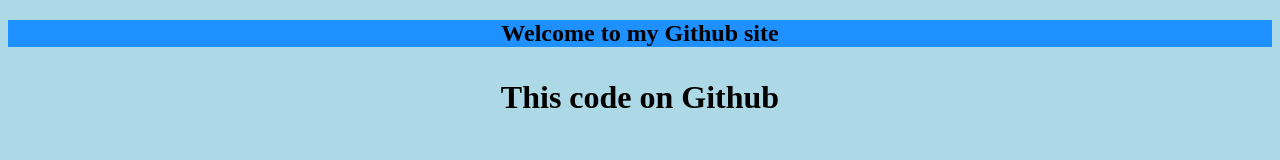
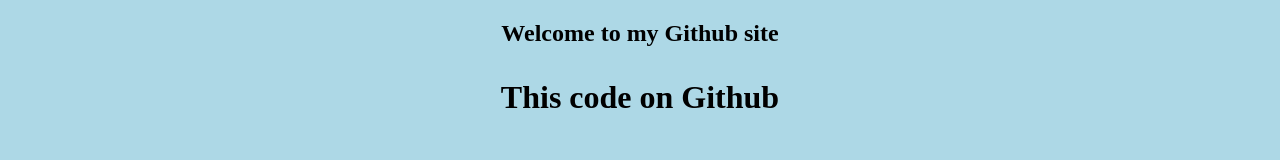
Before and after one commit to kodagnamita-lgtm/angular1, a plain HTML site: page index.html in a window 1280 px wide. Drawn offline with Linux system fonts and the light colour scheme.

Commit message:
Update index.html

```diff
--- a/index.html
+++ b/index.html
@@ -5,7 +5,7 @@
     <body style="background-color:lightblue;">
 
 
-    <center><h2 style="background-color:DodgerBlue;">Welcome to my Github site</h2></center>
+    <center><h2>Welcome to my Github site</h2></center>
     <center><h1><p>This code on Github</p></h1></center>
   </head>
 </html>
```
